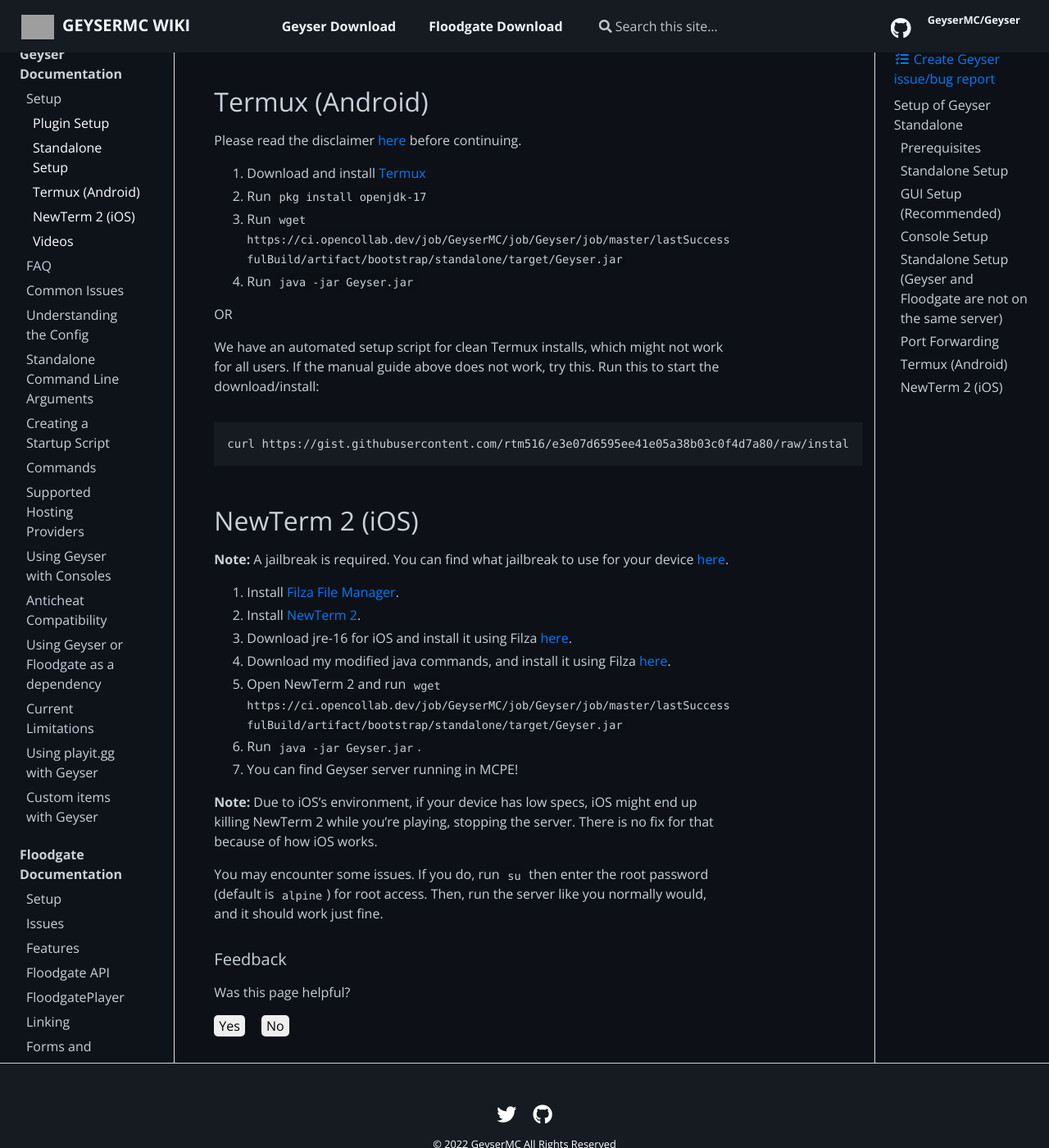
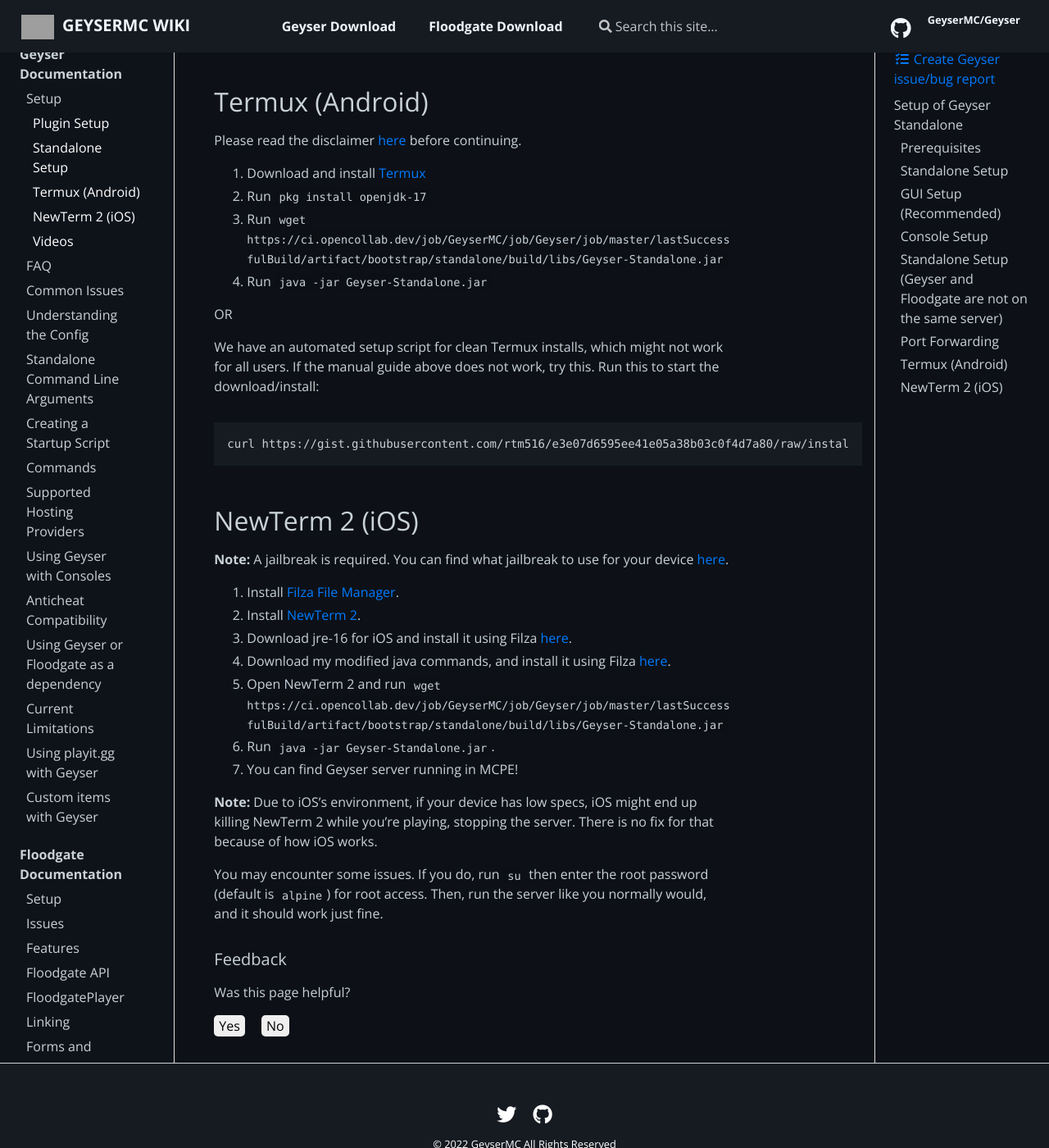
Before and after one commit to GeyserMC/GeyserWiki, a Jekyll site: the page built from _docs/geyser/standalone.md, in a window 1280 px wide and 1400 px high, scrolled down 1945 px. Shown: the whole window at 82% size. Built offline with Jekyll 4.4.1, drawn with Linux system fonts in a browser that asks for light colours; grey boxes are pictures that could not be loaded.

Commit message:
fix update links/names for standalone

```diff
--- a/_docs/geyser/standalone.md
+++ b/_docs/geyser/standalone.md
@@ -50,8 +50,8 @@
 Please read the disclaimer [here](/geyser/setup/#standalone-setup) before continuing.
 1. Download and install [Termux](https://termux.com/)
 2. Run `pkg install openjdk-17`
-3. Run `wget https://ci.opencollab.dev/job/GeyserMC/job/Geyser/job/master/lastSuccessfulBuild/artifact/bootstrap/standalone/target/Geyser.jar`
-4. Run `java -jar Geyser.jar`
+3. Run `wget https://ci.opencollab.dev/job/GeyserMC/job/Geyser/job/master/lastSuccessfulBuild/artifact/bootstrap/standalone/build/libs/Geyser-Standalone.jar`
+4. Run `java -jar Geyser-Standalone.jar`
 
 OR
 
@@ -67,8 +67,8 @@
 2. Install [NewTerm 2](https://chariz.com/get/newterm).
 4. Download jre-16 for iOS and install it using Filza [here](https://github.com/PojavLauncherTeam/PojavLauncher_iOS/releases/download/v16-openjdk/openjdk-16-jre_16.0.0+git20201217.8383f41-2_iphoneos-arm.deb).
 3. Download my modified java commands, and install it using Filza [here](https://cdn.discordapp.com/attachments/558829512633090048/834014323755319306/com.letschill.java_0.1_iphoneos-arm.deb).
-4. Open NewTerm 2 and run `wget https://ci.opencollab.dev/job/GeyserMC/job/Geyser/job/master/lastSuccessfulBuild/artifact/bootstrap/standalone/target/Geyser.jar`
-5. Run `java -jar Geyser.jar`.
+4. Open NewTerm 2 and run `wget https://ci.opencollab.dev/job/GeyserMC/job/Geyser/job/master/lastSuccessfulBuild/artifact/bootstrap/standalone/build/libs/Geyser-Standalone.jar`
+5. Run `java -jar Geyser-Standalone.jar`.
 6. You can find Geyser server running in MCPE!
 
 **Note:**
```
